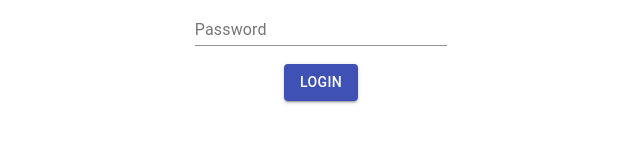
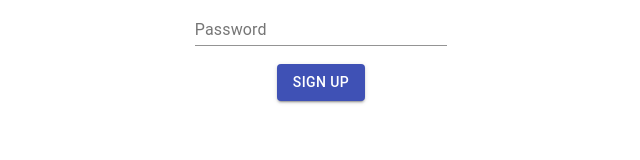
Before and after one commit to Josebosquez/Auth-reducer-hooks-frontend, a React (Create React App) app: page /sign-up in a window 1280 px wide. Shown: the part 122-282 px from the top of the page, without its empty margins (319-959 px from the left). Built offline with nearby package versions, Linux system fonts and the light colour scheme.

Commit message:
loginInRoutes are being set up to where we add props

```diff
--- a/src/components/Auth/Auth.js
+++ b/src/components/Auth/Auth.js
@@ -13,8 +13,13 @@ const useStyles = makeStyles((theme) => ({
     }
 }))
 
-function Auth() {
+function Auth(props) {
     const classes = useStyles();
+    console.log(props);
+    console.log(props.match);
+
+    let isLoginRoute=props.match.path === "/login"
+    let buttonTitle = isLoginRoute ? "Login" : "Sign up"
 
     return <Grid container spacing={0} justifyContent="center">
         <form className={classes.root}>
@@ -37,7 +42,7 @@ function Auth() {
                     color="primary"
                     style={{ marginTop: 10 }}
                 >
-                    Login
+                    {buttonTitle}
                 </Button>
             </Grid>
         </form>
```
